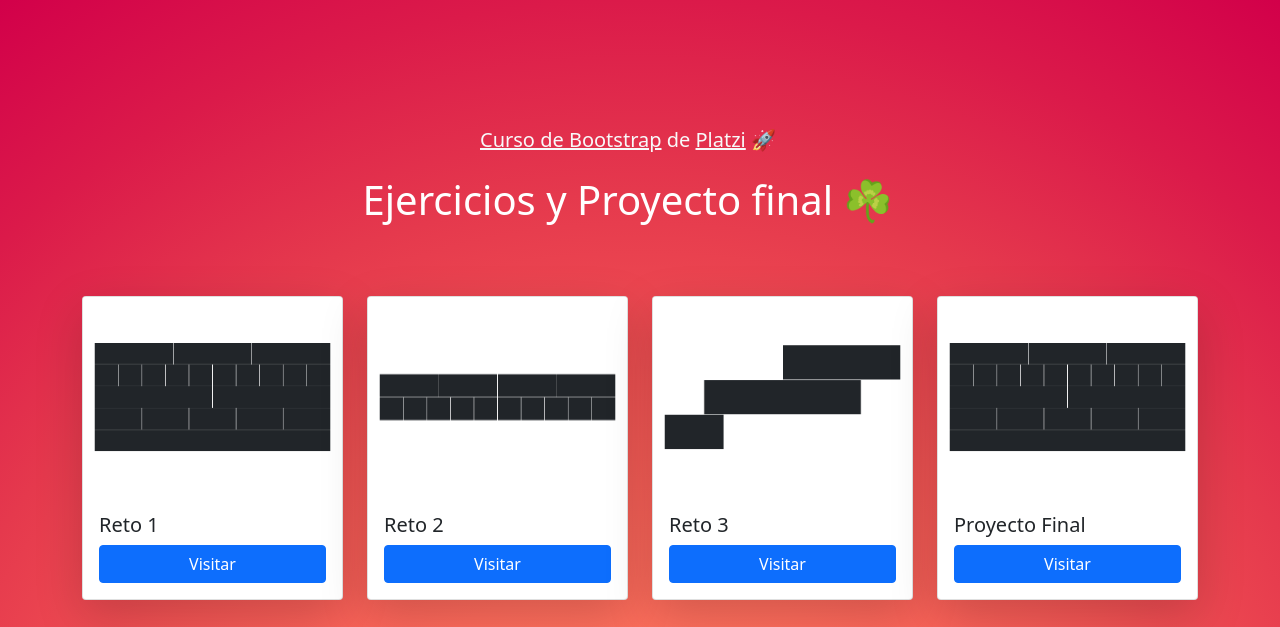
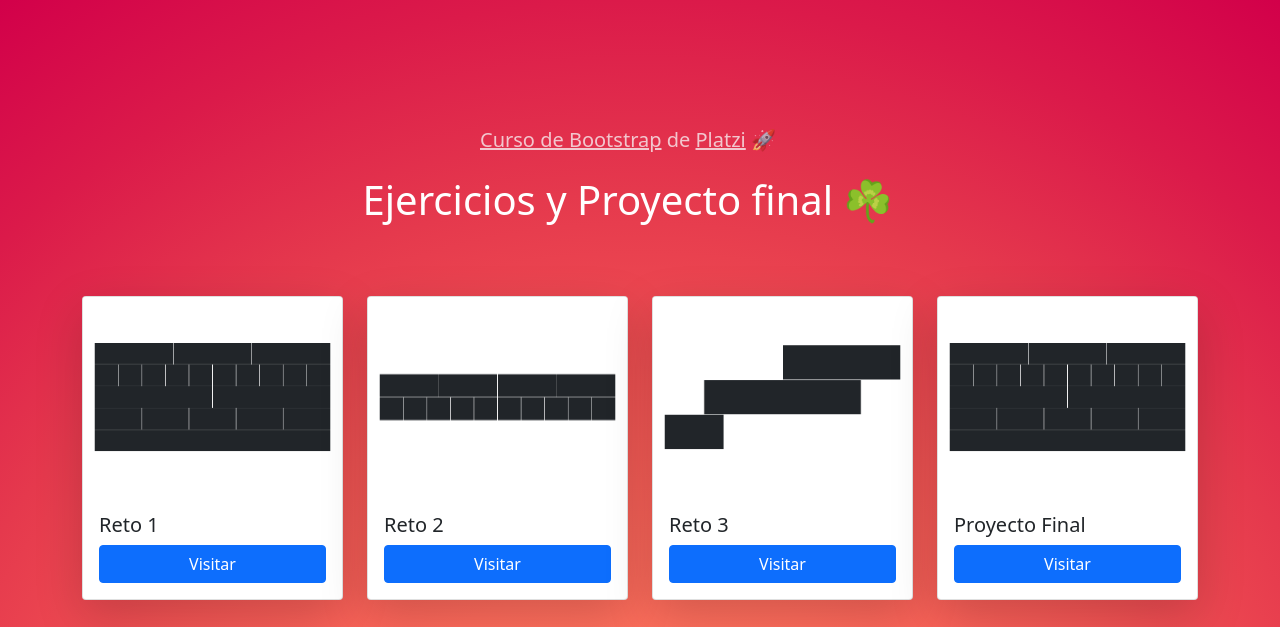
Before and after one commit to saucedoinfo/curso_de_bootstrap_2018_platzi, a website: page index.html in a window 1280 px wide. Shown: the top 627 px of the page. Drawn offline with Linux system fonts and the light colour scheme.

Commit message:
detalles en el index

```diff
--- a/index.html
+++ b/index.html
@@ -14,7 +14,7 @@
 	<body class="bg-super d-flex justify-content-center align-items-center vw-100 min-vh-100">
 		<div class="container">
 			<div class="row d-flex justify-content-center align-items-center  my-5 w-100 text-center">
-				<h5 class="h5 text-light opacity-1"><a href="https://platzi.com/clases/bootstrap/" class="link-light">Curso de Bootstrap</a> de <a href="https://platzi.com/c/saucedo_info/" class="link-light">Platzi</a> &#x1F680;</h5>
+				<h5 class="h5 text-light opa"><a href="https://platzi.com/clases/bootstrap/" class="link-light">Curso de Bootstrap</a> de <a href="https://platzi.com/c/saucedo_info/" class="link-light">Platzi</a> &#x1F680;</h5>
 				<h1 class="h1 py-3 text-white">Ejercicios y Proyecto final &#x2618;</h1>
 			</div>
 
--- a/sass/custom.scss
+++ b/sass/custom.scss
@@ -14,3 +14,7 @@
 .img-min {
 	min-height: 200px;
 }
+
+.opa {
+	opacity: 75%;
+}
```
Also changed, not shown: css/custom.css, 1 other file.
